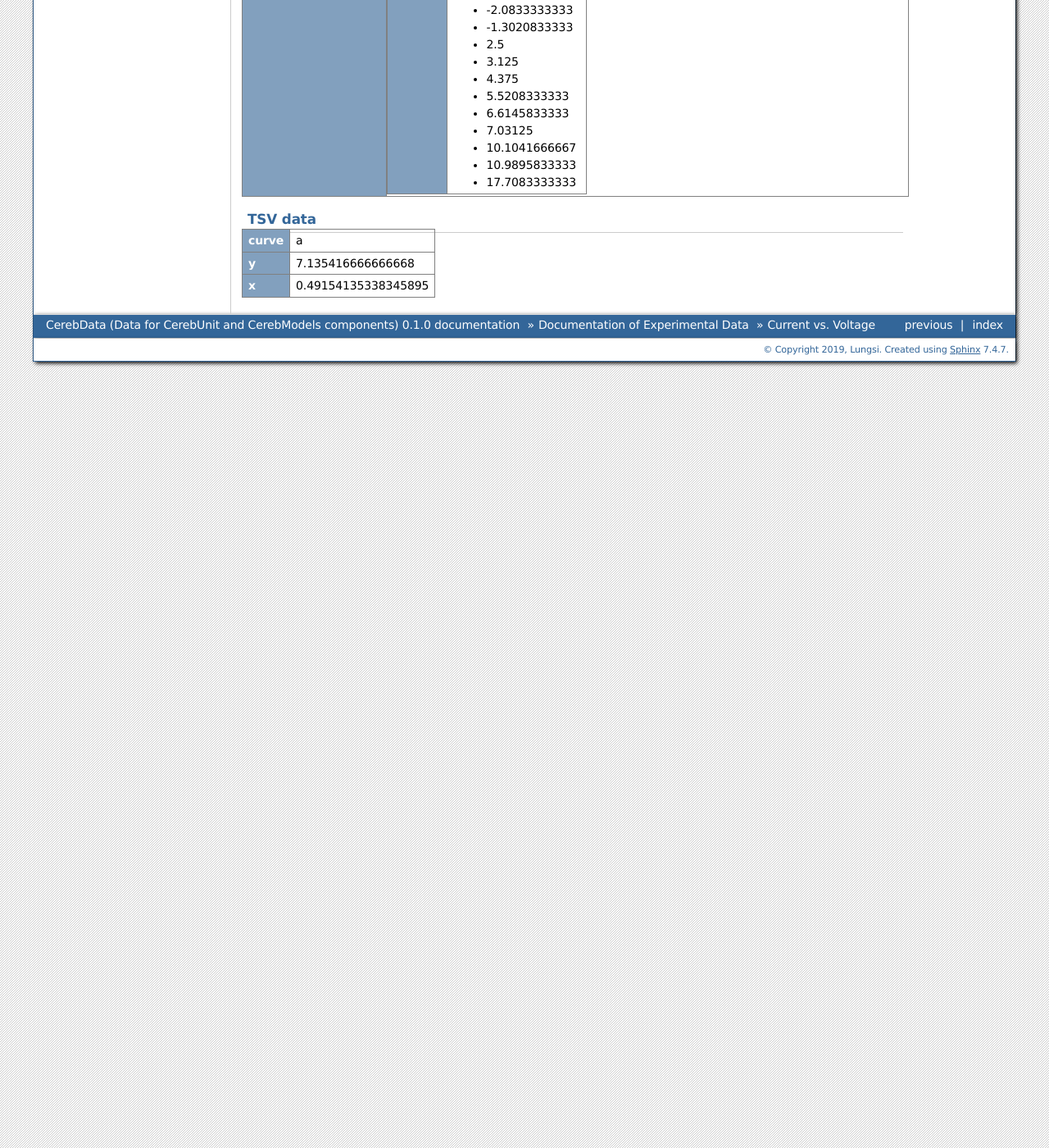
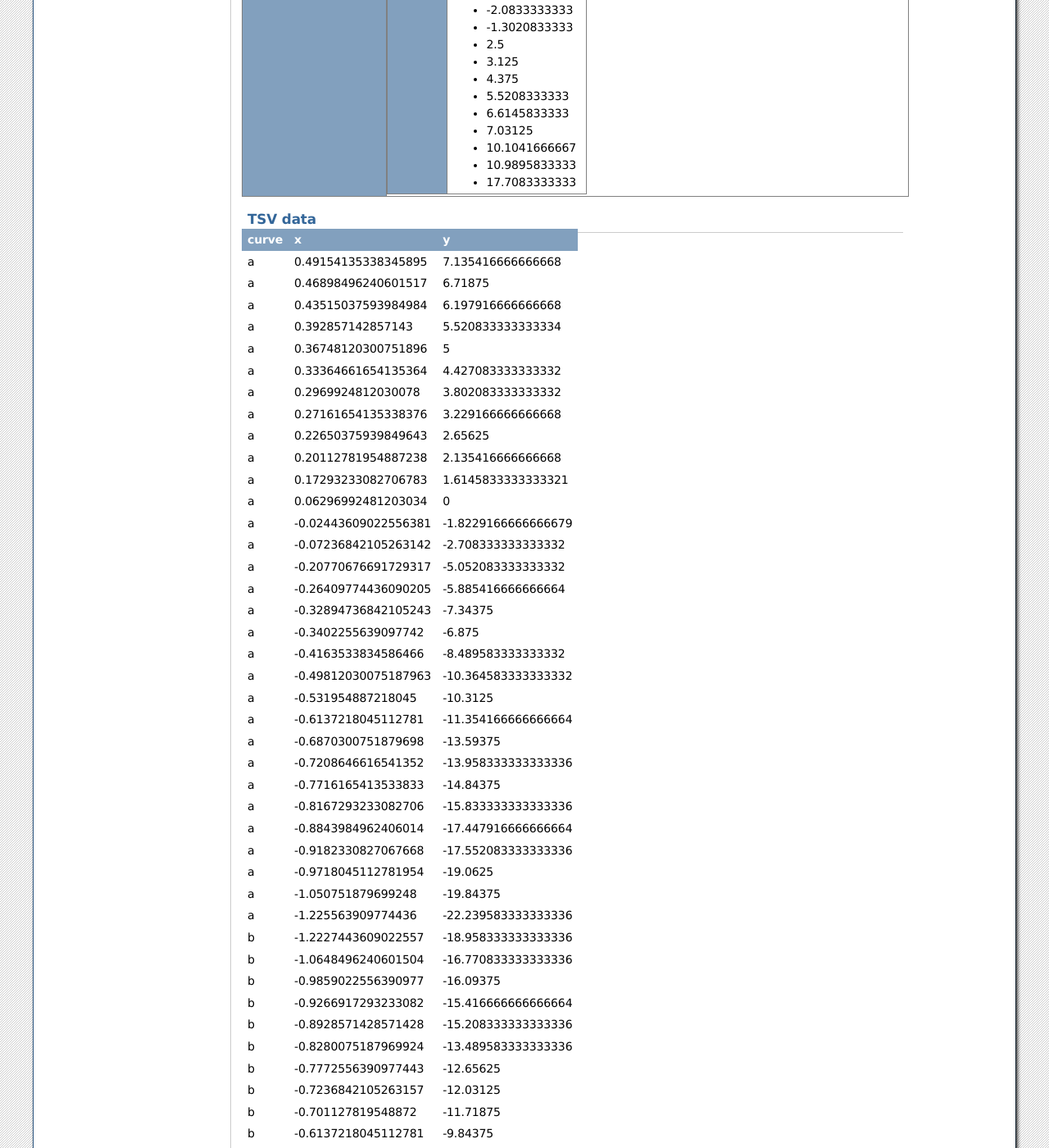
Before and after one commit to cerebunit/cerebdata, a Sphinx documentation site: the page built from docs/expdata/cells/PurkinjeCell/PCdata_IvsV.rst, in a window 1280 px wide and 1400 px high, scrolled down 2856 px. Shown: the whole window at 82% size. Built offline with Sphinx 7.4.7, drawn with Linux system fonts in a browser that asks for light colours; some of the changed text lies outside the part shown.

Commit message:
corrected tsvTohtml

```diff
--- a/docs/expdata/cells/PurkinjeCell/rawhtmls/Llinas_Sugimori_1980_soma_IvsV_Fig3E.html
+++ b/docs/expdata/cells/PurkinjeCell/rawhtmls/Llinas_Sugimori_1980_soma_IvsV_Fig3E.html
@@ -1,4 +1,305 @@
 <html>
 <head><title>TSV of Llinas and Sugimori 1980 Current vs Voltage (Fig 3E)Dummy Title</title>
-</head><body><table border="1"><tr><th>curve</th><td>a</td></tr><tr><th>y</th><td>7.135416666666668</td></tr><tr><th>x</th><td>0.49154135338345895</td></tr></table></body>
+</head><body><table>
+<tr>
+<th>curve</th>
+<th>x</th>
+<th>y</th>
+</tr>
+<tr>
+<td>a</td>
+<td>0.49154135338345895</td>
+<td>7.135416666666668</td>
+</tr>
+<tr>
+<td>a</td>
+<td>0.46898496240601517</td>
+<td>6.71875</td>
+</tr>
+<tr>
+<td>a</td>
+<td>0.43515037593984984</td>
+<td>6.197916666666668</td>
+</tr>
+<tr>
+<td>a</td>
+<td>0.392857142857143</td>
+<td>5.520833333333334</td>
+</tr>
+<tr>
+<td>a</td>
+<td>0.36748120300751896</td>
+<td>5</td>
+</tr>
+<tr>
+<td>a</td>
+<td>0.33364661654135364</td>
+<td>4.427083333333332</td>
+</tr>
+<tr>
+<td>a</td>
+<td>0.2969924812030078</td>
+<td>3.802083333333332</td>
+</tr>
+<tr>
+<td>a</td>
+<td>0.27161654135338376</td>
+<td>3.229166666666668</td>
+</tr>
+<tr>
+<td>a</td>
+<td>0.22650375939849643</td>
+<td>2.65625</td>
+</tr>
+<tr>
+<td>a</td>
+<td>0.20112781954887238</td>
+<td>2.135416666666668</td>
+</tr>
+<tr>
+<td>a</td>
+<td>0.17293233082706783</td>
+<td>1.6145833333333321</td>
+</tr>
+<tr>
+<td>a</td>
+<td>0.06296992481203034</td>
+<td>0</td>
+</tr>
+<tr>
+<td>a</td>
+<td>-0.02443609022556381</td>
+<td>-1.8229166666666679</td>
+</tr>
+<tr>
+<td>a</td>
+<td>-0.07236842105263142</td>
+<td>-2.708333333333332</td>
+</tr>
+<tr>
+<td>a</td>
+<td>-0.20770676691729317</td>
+<td>-5.052083333333332</td>
+</tr>
+<tr>
+<td>a</td>
+<td>-0.26409774436090205</td>
+<td>-5.885416666666664</td>
+</tr>
+<tr>
+<td>a</td>
+<td>-0.32894736842105243</td>
+<td>-7.34375</td>
+</tr>
+<tr>
+<td>a</td>
+<td>-0.3402255639097742</td>
+<td>-6.875</td>
+</tr>
+<tr>
+<td>a</td>
+<td>-0.4163533834586466</td>
+<td>-8.489583333333332</td>
+</tr>
+<tr>
+<td>a</td>
+<td>-0.49812030075187963</td>
+<td>-10.364583333333332</td>
+</tr>
+<tr>
+<td>a</td>
+<td>-0.531954887218045</td>
+<td>-10.3125</td>
+</tr>
+<tr>
+<td>a</td>
+<td>-0.6137218045112781</td>
+<td>-11.354166666666664</td>
+</tr>
+<tr>
+<td>a</td>
+<td>-0.6870300751879698</td>
+<td>-13.59375</td>
+</tr>
+<tr>
+<td>a</td>
+<td>-0.7208646616541352</td>
+<td>-13.958333333333336</td>
+</tr>
+<tr>
+<td>a</td>
+<td>-0.7716165413533833</td>
+<td>-14.84375</td>
+</tr>
+<tr>
+<td>a</td>
+<td>-0.8167293233082706</td>
+<td>-15.833333333333336</td>
+</tr>
+<tr>
+<td>a</td>
+<td>-0.8843984962406014</td>
+<td>-17.447916666666664</td>
+</tr>
+<tr>
+<td>a</td>
+<td>-0.9182330827067668</td>
+<td>-17.552083333333336</td>
+</tr>
+<tr>
+<td>a</td>
+<td>-0.9718045112781954</td>
+<td>-19.0625</td>
+</tr>
+<tr>
+<td>a</td>
+<td>-1.050751879699248</td>
+<td>-19.84375</td>
+</tr>
+<tr>
+<td>a</td>
+<td>-1.225563909774436</td>
+<td>-22.239583333333336</td>
+</tr>
+<tr>
+<td>b</td>
+<td>-1.2227443609022557</td>
+<td>-18.958333333333336</td>
+</tr>
+<tr>
+<td>b</td>
+<td>-1.0648496240601504</td>
+<td>-16.770833333333336</td>
+</tr>
+<tr>
+<td>b</td>
+<td>-0.9859022556390977</td>
+<td>-16.09375</td>
+</tr>
+<tr>
+<td>b</td>
+<td>-0.9266917293233082</td>
+<td>-15.416666666666664</td>
+</tr>
+<tr>
+<td>b</td>
+<td>-0.8928571428571428</td>
+<td>-15.208333333333336</td>
+</tr>
+<tr>
+<td>b</td>
+<td>-0.8280075187969924</td>
+<td>-13.489583333333336</td>
+</tr>
+<tr>
+<td>b</td>
+<td>-0.7772556390977443</td>
+<td>-12.65625</td>
+</tr>
+<tr>
+<td>b</td>
+<td>-0.7236842105263157</td>
+<td>-12.03125</td>
+</tr>
+<tr>
+<td>b</td>
+<td>-0.701127819548872</td>
+<td>-11.71875</td>
+</tr>
+<tr>
+<td>b</td>
+<td>-0.6137218045112781</td>
+<td>-9.84375</td>
+</tr>
+<tr>
+<td>b</td>
+<td>-0.5206766917293232</td>
+<td>-8.125</td>
+</tr>
+<tr>
+<td>b</td>
+<td>-0.5037593984962405</td>
+<td>-7.8125</td>
+</tr>
+<tr>
+<td>b</td>
+<td>-0.4163533834586466</td>
+<td>-7.447916666666664</td>
+</tr>
+<tr>
+<td>b</td>
+<td>-0.33740601503759393</td>
+<td>-5.989583333333332</td>
+</tr>
+<tr>
+<td>b</td>
+<td>-0.3402255639097742</td>
+<td>-5.364583333333332</td>
+</tr>
+<tr>
+<td>b</td>
+<td>-0.26691729323308255</td>
+<td>-5.052083333333332</td>
+</tr>
+<tr>
+<td>b</td>
+<td>-0.22462406015037573</td>
+<td>-4.270833333333332</td>
+</tr>
+<tr>
+<td>b</td>
+<td>-0.07800751879699241</td>
+<td>-2.083333333333332</td>
+</tr>
+<tr>
+<td>b</td>
+<td>-0.03289473684210509</td>
+<td>-1.3020833333333321</td>
+</tr>
+<tr>
+<td>b</td>
+<td>0.1898496240601506</td>
+<td>2.5</td>
+</tr>
+<tr>
+<td>b</td>
+<td>0.22086466165413543</td>
+<td>3.125</td>
+</tr>
+<tr>
+<td>b</td>
+<td>0.27443609022556403</td>
+<td>4.375</td>
+</tr>
+<tr>
+<td>b</td>
+<td>0.32518796992481214</td>
+<td>5.520833333333334</td>
+</tr>
+<tr>
+<td>b</td>
+<td>0.3477443609022559</td>
+<td>6.614583333333334</td>
+</tr>
+<tr>
+<td>b</td>
+<td>0.37875939849624074</td>
+<td>7.03125</td>
+</tr>
+<tr>
+<td>b</td>
+<td>0.4492481203007521</td>
+<td>10.104166666666666</td>
+</tr>
+<tr>
+<td>b</td>
+<td>0.4633458646616544</td>
+<td>10.989583333333334</td>
+</tr>
+<tr>
+<td>b</td>
+<td>0.48590225563909795</td>
+<td>17.708333333333332</td>
+</tr>
+</table></body>
 </html>
--- a/docs/expdata/cells/PurkinjeCell/tsvTohtml.py
+++ b/docs/expdata/cells/PurkinjeCell/tsvTohtml.py
@@ -3,11 +3,13 @@
 #                        HOW TO USE THIS SCRIPT
 # python tsvTohtml.py "desired_data.txt" "Some dummy title"
 ##############################################################################
-#from pdb import set_trace as breakpoint
+from pdb import set_trace as breakpoint
 import os
 from sys import argv
 import csv
-from json2html import json2html
+from html import escape
+from collections import OrderedDict
+#from json2html import json2html
 from bs4 import BeautifulSoup as bs
 
 thispythonfile, filename, title_content = argv
@@ -24,9 +26,34 @@ filepath = os.getcwd()+ os.sep + "expdata" + os.sep + "cells" + os.sep + \
 dlist = []
 with open(filepath, newline="") as f:
     data = csv.DictReader(f, delimiter="\t")
-    for row in data:
-        dlist.append(dict(row))
+    for row in data: # Note: Python >= 3.8 row is a dict
+        #dlist.append(dict(row))
+        dlist.append( OrderedDict(row) )
 os.chdir(pwd) # return to ~/cerebunitdata/docs/expdata/cells/PurkinjeCell
+#print( len(dlist) )
+#breakpoint()
+######################
+def html_table(ddict): # dlist[0]
+    "https://stackoverflow.com/questions/44320329/converting-csv-to-html-table-in-python"
+    clmn_names = []
+    for row in ddict:
+        for name in row.keys():
+            if name not in clmn_names:
+                clmn_names.append( name )
+    html_lines = []
+    html_lines.append("<table>\n")
+    html_lines.append("  <tr>\n")
+    for name in clmn_names:
+        html_lines.append("   <th>{}</th>\n".format(escape(name)))
+    html_lines.append("  </tr>\n")
+    for row in ddict:
+        html_lines.append("  <tr>\n")
+        for name in clmn_names:
+            value = row.get(name, "")
+            html_lines.append("   <td>{}</td>\n".format(escape(value)))
+        html_lines.append("  </tr>\n")
+    html_lines.append("</table>")
+    return "".join(html_lines)
 
 ######################### CREATE THE HTML CONTAINER  ##########################
 structure = """
@@ -44,7 +71,8 @@ title.insert(0, title_content)
 
 ######################### CONVERT JSON DATA TO HTML  ##########################
 #htmltable = json2html.convert(json = jsondata)
-htmltable = json2html.convert(json = dlist[0])
+#htmltable = json2html.convert(json = dlist[0])
+htmltable = html_table( dlist )
 extrasoup = bs(htmltable, "html.parser")
 
 ###################### INSERT TABLE INTO HTML CONTAINER #######################
```
